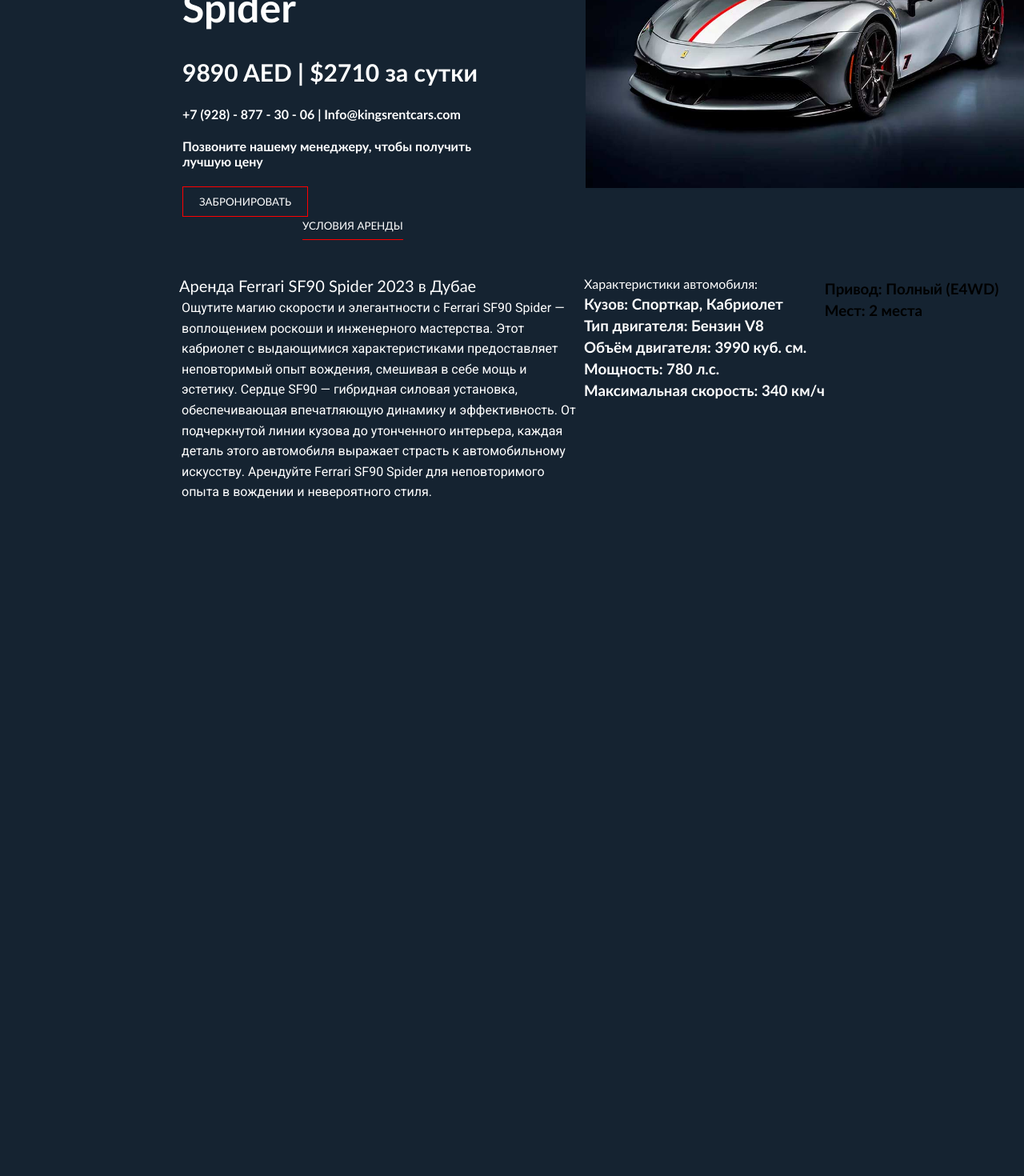
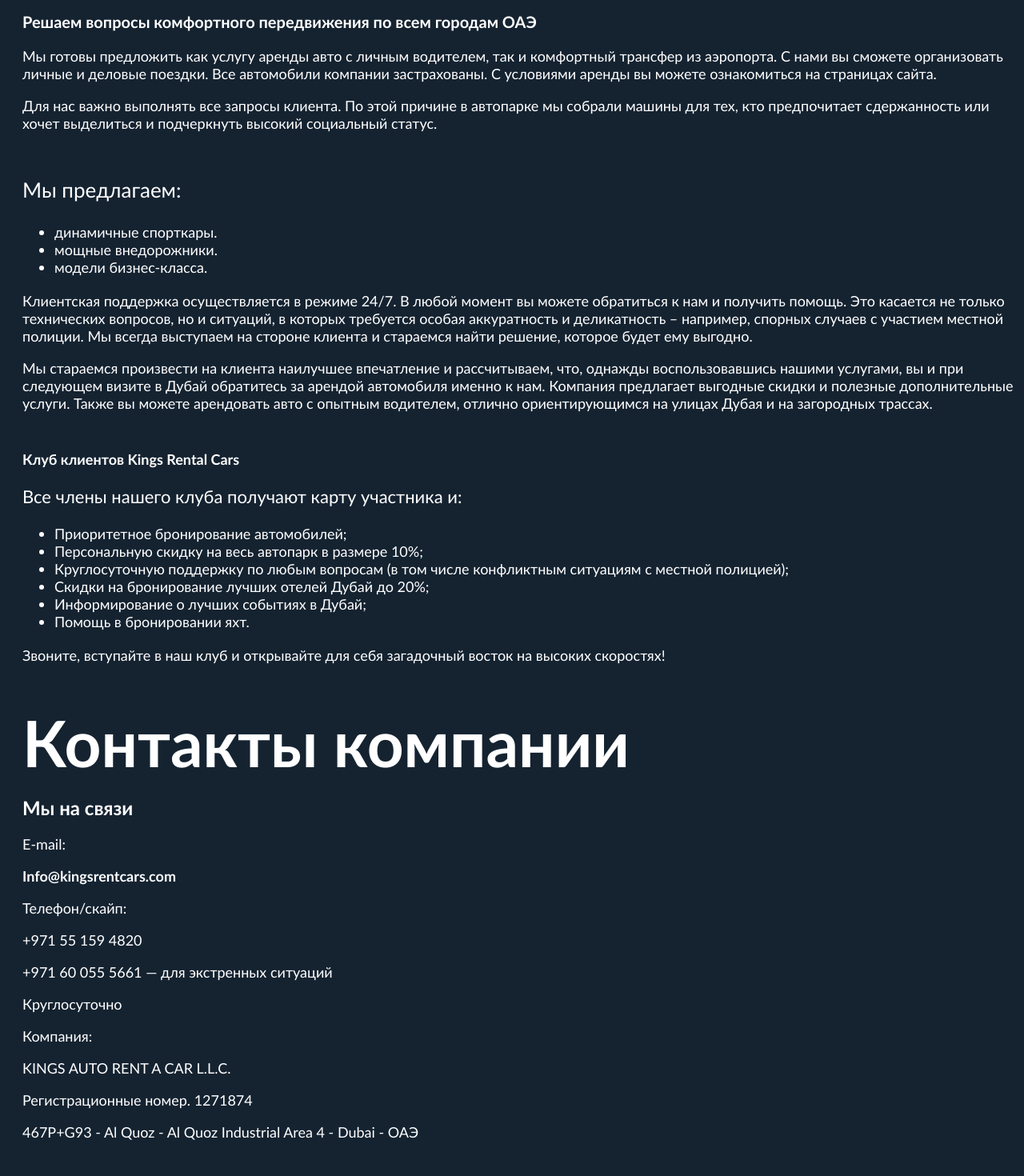
Before and after one commit to Vakha177/rentCar-front, a React (Vite) app: page /about in a window 1280 px wide. Shown: the part 380-1850 px from the top of the page at 80% size. Before the commit the page ends 1019 px from the top, so only its background shows below. Built offline with nearby package versions, Linux system fonts and the light colour scheme; the HTML template or start-up script is replaced by a standard one.

Commit message:
ссылки работают

```diff
--- a/src/App.jsx
+++ b/src/App.jsx
@@ -5,6 +5,8 @@
 import Login from './pages/Login'
 import Home from './pages/Home'
 import About from './pages/About'
+import RentalConditions from './pages/RentalConditions'
+import styles from './App.module.css'
 
 
 function App() {
@@ -16,6 +18,7 @@
     <Routes>
       <Route path='/' element={<Home/>}/>
       <Route path='/about' element={<About/>}/>
+      <Route path='/rentalconditions' element={<RentalConditions/>}/>
       <Route path="/login" element={<Login/>}/>
     </Routes>
  <FullCars/>
--- a/src/App.module.css
+++ b/src/App.module.css
@@ -1,4 +1,5 @@
 .header{
     background-color: #152331;
-
+    position: sticky;
+    top: 0;
 }
--- a/src/components/navMenu/index.jsx
+++ b/src/components/navMenu/index.jsx
@@ -56,7 +56,7 @@
           <NavLink> Блог </NavLink>
         </li>
         <li>
-          <NavLink> Условия аренды </NavLink>
+          <NavLink to='/rentalconditions'> Условия аренды </NavLink>
         </li>
         <li>
           <NavLink to="/about"> О компании </NavLink>
--- a/src/pages/About.jsx
+++ b/src/pages/About.jsx
@@ -1,8 +1,53 @@
 import React from 'react'
+import styles from './allPages.module.css'
 
 function About() {
   return (
-    <div>About</div>
+    <div className={styles.about}>
+      <p>Аренда автомобилей → О компании</p>
+      <h1>О компании</h1>
+      <p>Компания Kings Rental Cars была открыта в 2017г. Идея о ее создании посетила основателя тогда, когда он остался недоволен арендой авто в Дубае и решил, что услуга нуждается в модернизации. Сначала в автопарке компании было всего 3 машины. Сегодня в нем – 145 авто, среди которых есть и такие, как Lamborghini Aventador S Roadster, Ferrari 812 Superfast, McLaren 720S. Сегодня компания Kings Rental Cars может смело говорить о себе как об организации, которая предоставляет клиентам машины премиум-класса в аренду и гарантирует высокий уровень сервиса.</p>
+      <p style={{fontSize:20, paddingTop: 30}}><b>Решаем вопросы комфортного передвижения по всем городам ОАЭ</b></p>
+      <p>Мы готовы предложить как услугу аренды авто с личным водителем, так и комфортный трансфер из аэропорта. С нами вы сможете организовать личные и деловые поездки. Все автомобили компании застрахованы. С условиями аренды вы можете ознакомиться на страницах сайта.</p>
+      <p style={{paddingBottom: 30}}>Для нас важно выполнять все запросы клиента. По этой причине в автопарке мы собрали машины для тех, кто предпочитает сдержанность или хочет выделиться и подчеркнуть высокий социальный статус.</p>
+      <p style={{fontSize: 26}}>Мы предлагаем:</p>
+      <ul>
+        <li>динамичные спорткары.</li>
+        <li>мощные внедорожники.</li>
+        <li>модели бизнес-класса.</li>
+      </ul>
+      <p>Клиентская поддержка осуществляется в режиме 24/7. В любой момент вы можете обратиться к нам и получить помощь. Это касается не только технических вопросов, но и ситуаций, в которых требуется особая аккуратность и деликатность – например, спорных случаев с участием местной полиции. Мы всегда выступаем на стороне клиента и стараемся найти решение, которое будет ему выгодно.</p>
+      <p>Мы стараемся произвести на клиента наилучшее впечатление и рассчитываем, что, однажды воспользовавшись нашими услугами, вы и при следующем визите в Дубай обратитесь за арендой автомобиля именно к нам. Компания предлагает выгодные скидки и полезные дополнительные услуги. Также вы можете арендовать авто с опытным водителем, отлично ориентирующимся на улицах Дубая и на загородных трассах.</p>
+      <p style={{paddingTop: 30}}><b>Клуб клиентов Kings Rental Cars</b></p>
+      <p style={{fontSize: 22}}>Все члены нашего клуба получают карту участника и:</p>
+      <ul>
+        <li>Приоритетное бронирование автомобилей;</li>
+        <li>Персональную скидку на весь автопарк в размере 10%;</li>
+        <li>Круглосуточную поддержку по любым вопросам (в том числе конфликтным ситуациям с местной полицией);</li>
+        <li>Скидки на бронирование лучших отелей Дубай до 20%;</li>
+        <li>Информирование о лучших событиях в Дубай;</li>
+        <li>Помощь в бронировании яхт.</li>
+      </ul>
+      <p>Звоните, вступайте в наш клуб и открывайте для себя загадочный восток на высоких скоростях!</p>
+
+      <h1 style={{marginTop: 50}}>Контакты компании</h1>
+
+        <h2>Мы на связи</h2>
+        <p>E-mail:</p>
+        <p><b>Info@kingsrentcars.com</b></p>
+
+        <p>Телефон/скайп:</p>
+        <p>+971 55 159 4820</p>
+        <p>+971 60 055 5661 — для экстренных ситуаций</p>
+        <p>Круглосуточно</p>
+
+        <p>Компания:</p>
+        <p>KINGS AUTO RENT A CAR L.L.C.</p>
+        <p>Регистрационные номер. 1271874</p>
+
+        <p>467P+G93 - Al Quoz - Al Quoz Industrial Area 4 - Dubai - ОАЭ</p>
+
+    </div>
   )
 }
 
--- a/src/pages/RentalConditions.jsx
+++ b/src/pages/RentalConditions.jsx
@@ -0,0 +1,30 @@
+import React from 'react'
+import styles from './allPages.module.css'
+
+function RentalConditions() {
+  return (
+    <div className={styles.rentalConditions}>
+        <div ><p>Аренда автомобилей → Правила и условия проката автомобилей</p></div>
+        <h1>Правила и условия проката автомобилей</h1>
+        <p style={{fontSize: 26}}>Для заключения договора требуется:</p>
+        <ul>
+            <li>A. Международное водительское удостоверение.</li>
+            <li>B. Депозит (сумма депозита зависит от стажа водительского удостоверения, полных лет и марки-модели автомобиля).</li>
+            <li>C. Копия заграничного паспорта.</li>
+        </ul>
+        <p style={{fontSize: 26}}>Оплата за автомобиль:</p>
+        <ul>
+            <li>A. Банковской картой: VISA, MasterCard, Electron. Карта обязательно должна быть именной и принадлежать лицу заключающему договор.</li>
+            <li>B. Принимаются наличные за оплату проката в USD, а также в местной валюте AED.</li>
+            <li>C. Оплата депозита принимается только именной банковской картой принадлежащей лицу заключающему договор! Сумма на Вашей карте блокируется на 21 день. По истечению срока проверяется наличие штрафов за превышение скорости и проезд на красный свет, при отсутствии штрафов сумма депозита возвращается на Вашу карту.</li>
+        </ul>
+        <p style={{fontSize: 26}}>Дополнительные примечания:</p>
+        <ul>
+            <li>A. C 1 января 2018 года в ОАЭ официально введен НДС в размере 5%.</li>
+            <li>B. Мы не предоставляем прокат автомобилей на час. Минимальный период аренды – 1 сутки</li>
+        </ul>
+    </div>
+  )
+}
+
+export default RentalConditions
--- /dev/null
+++ b/src/pages/allPages.module.css
@@ -0,0 +1,38 @@
+.rentalConditions{
+    padding-left: 20px;
+}
+.rentalConditions p{
+    color: white;
+    font-size: 20px;
+}
+.rentalConditions h1{
+    margin-top: -1px;
+    color: white;
+    font-size: 100px ;
+}
+.rentalConditions ul{
+    color: white;
+    margin-bottom: 50px;
+}
+.rentalConditions ul li{
+    font-size: 18px;
+}
+.about{
+    color: white;
+    padding-left: 20px;
+}
+.about p{
+    font-size: 18px;
+}
+.about h1{
+    margin-top: -20px;
+    margin-bottom: -1px;
+    font-size: 80px;
+}
+.about ul{
+    color: white;
+    margin-bottom: 20px;
+}
+.about ul li{
+    font-size: 18px;
+}
```
Also changed, not shown: package.json (+5 -3 lines), src/assets/right-arrow.png (added), 1 other file (tests, documents, lock files or other folders).
